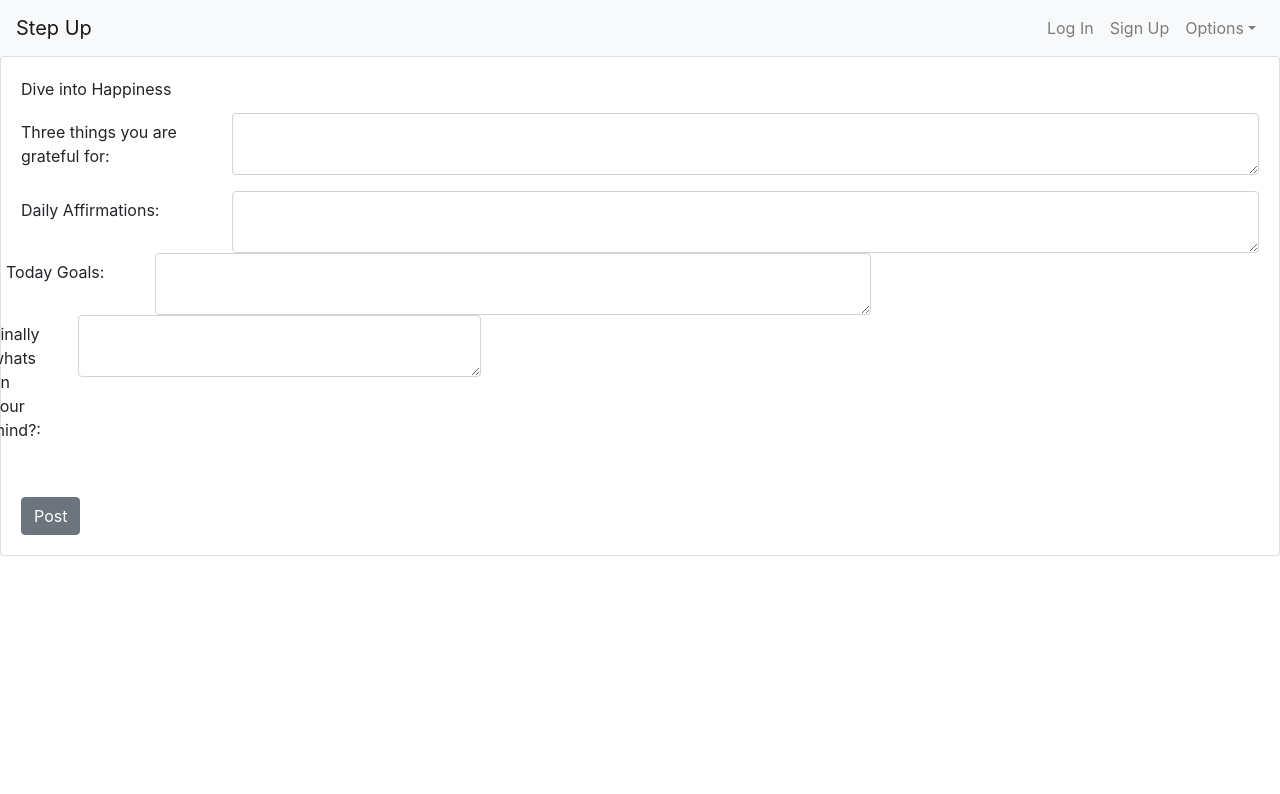
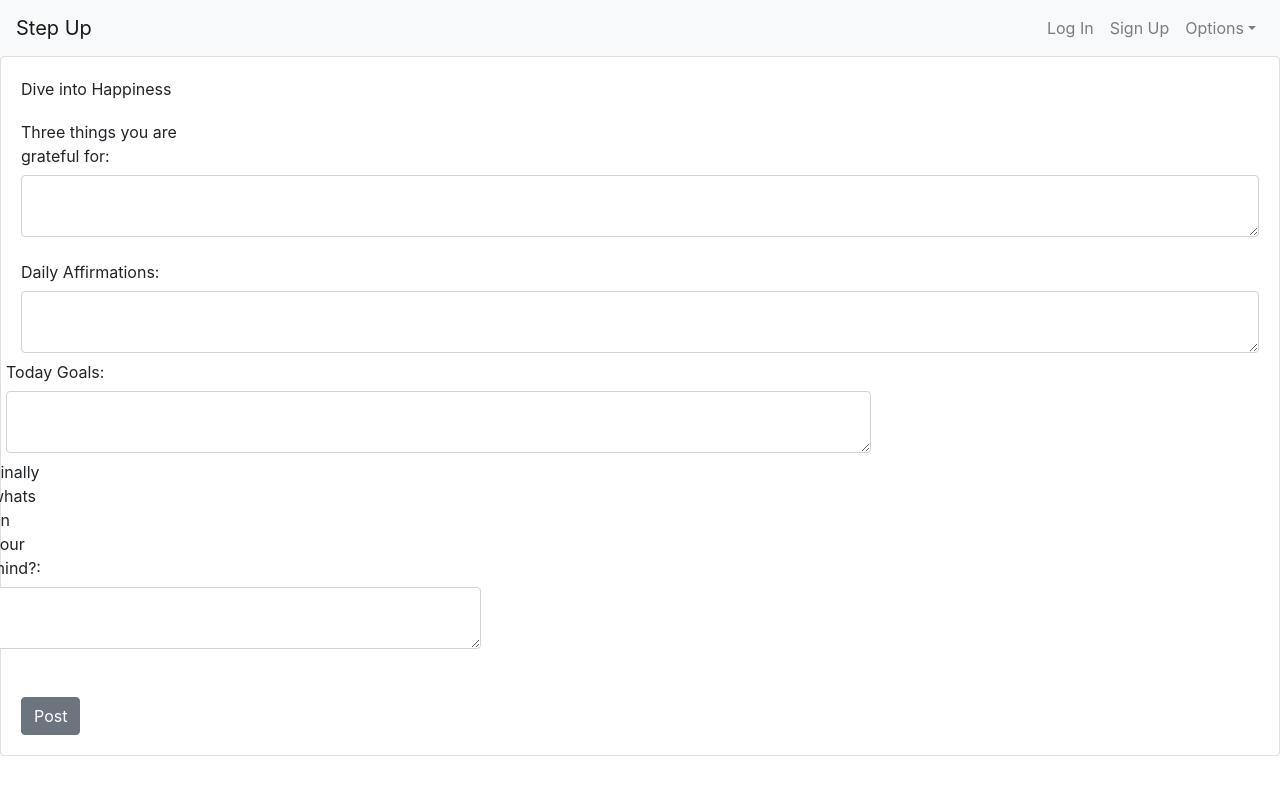
Before and after one commit to messejessie/Step-Up, a React (Create React App) app in the folder step-up/: page /blog in a window 1280 px wide. Shown: the top 794 px of the page. Built offline with nearby package versions, Linux system fonts and the light colour scheme.

Commit message:
attempting css

```diff
--- a/step-up/src/component/blogPageCard.js
+++ b/step-up/src/component/blogPageCard.js
@@ -11,30 +11,36 @@ const MainBlog = (props) => {
 
   return (
     <div>
-      <Card>
+      <Card >
         <CardBody>
           <CardTitle>Dive into Happiness</CardTitle>
           <CardText>
             <Form>
               <FormGroup row>
                 <Label for="exampleText" sm={2}>Three things you are grateful for:</Label>
-                <Col sm={10}>
+                <Col sm={12}>
                   <Input type="textarea" name="gratitude" id="exampleText" onChange={props.handleChange} />
                 </Col>
               </FormGroup>
               <FormGroup row>
                 <Label for="exampleText" sm={2}>Daily Affirmations:</Label>
-                <Col sm={10}>
+                <Col sm={12}>
                   <Input type="textarea" name="affirmations" id="exampleText" onChange={props.handleChange} />
                 </Col>
                 <FormGroup row>
                   <Label for="exampleText" sm={2}>Today Goals:</Label>
-                  <Col sm={10}>
+                  <Col sm={12}>
                     <Input type="textarea" name="goals" id="exampleText" onChange={props.handleChange} />
                   </Col>
+                  {/* <FormGroup>
+                    <Label for="exampleText">Text Area</Label>
+                    <Col sm={12}>
+                    <Input type="textarea" name="text" id="exampleText" />
+                    </Col>
+                  </FormGroup> */}
                   <FormGroup row>
                     <Label for="exampleText" sm={2}>Finally whats on your mind?:</Label>
-                    <Col sm={10}>
+                    <Col sm={12} >
                       <Input type="textarea" name="freeform" id="exampleText" onChange={props.handleChange} />
                     </Col>
                   </FormGroup>
```
